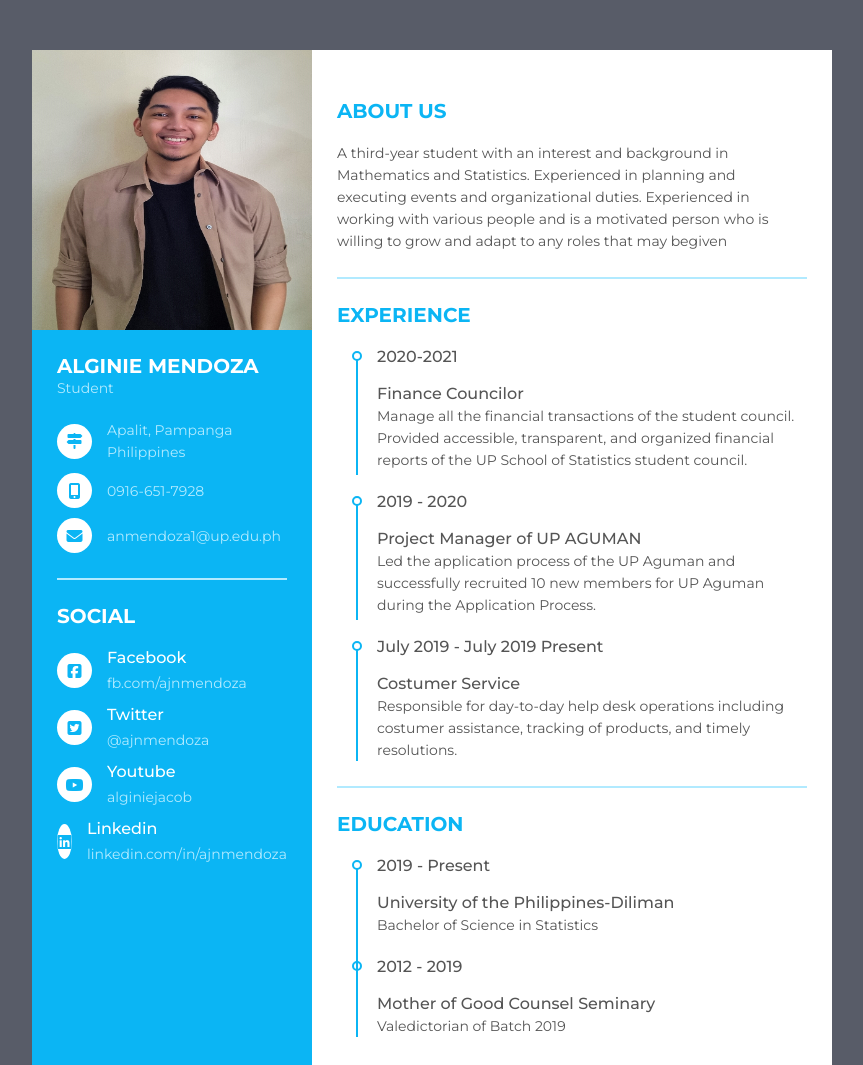
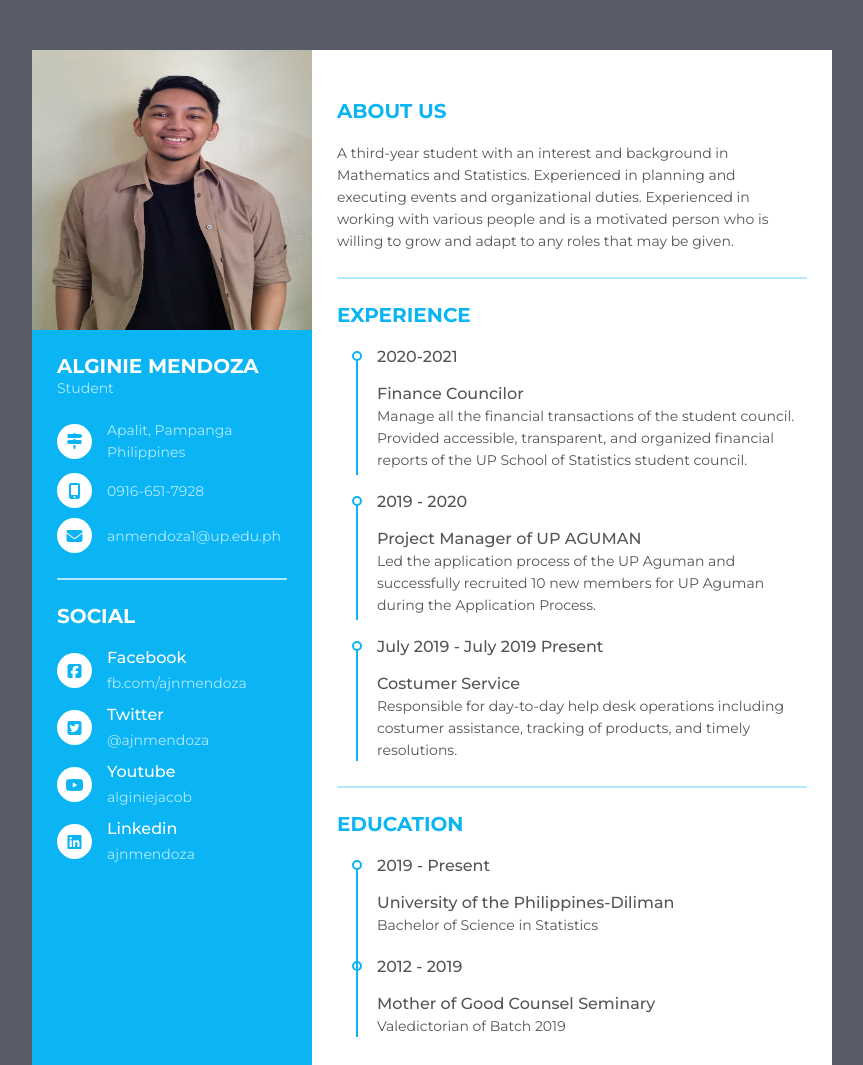
Before and after one commit to anmendoza/alginiejacob, a plain HTML site: page index.html in a window 1280 px wide. Shown: the top 1065 px of the page, without its empty margins (208-1071 px from the left). Drawn offline with Linux system fonts and the light colour scheme.

Commit message:
final changes

```diff
--- a/index.html
+++ b/index.html
@@ -84,7 +84,7 @@
              </div>
              <div class="data">
                <p class="semi-bold">Linkedin</p>
-               <p>linkedin.com/in/ajnmendoza</p>
+               <p>ajnmendoza</p>
              </div>
            </li>
          </ul>
@@ -98,7 +98,7 @@
          </div>
         <p>A third-year student with an interest and background in Mathematics and Statistics. Experienced in planning and executing
 events and organizational duties. Experienced in working with various people and is a motivated person who is willing to grow
-and adapt to any roles that may begiven</p>
+and adapt to any roles that may be given.</p>
     </div>
     <div class="resume_item resume_work">
         <div class="title">
```
